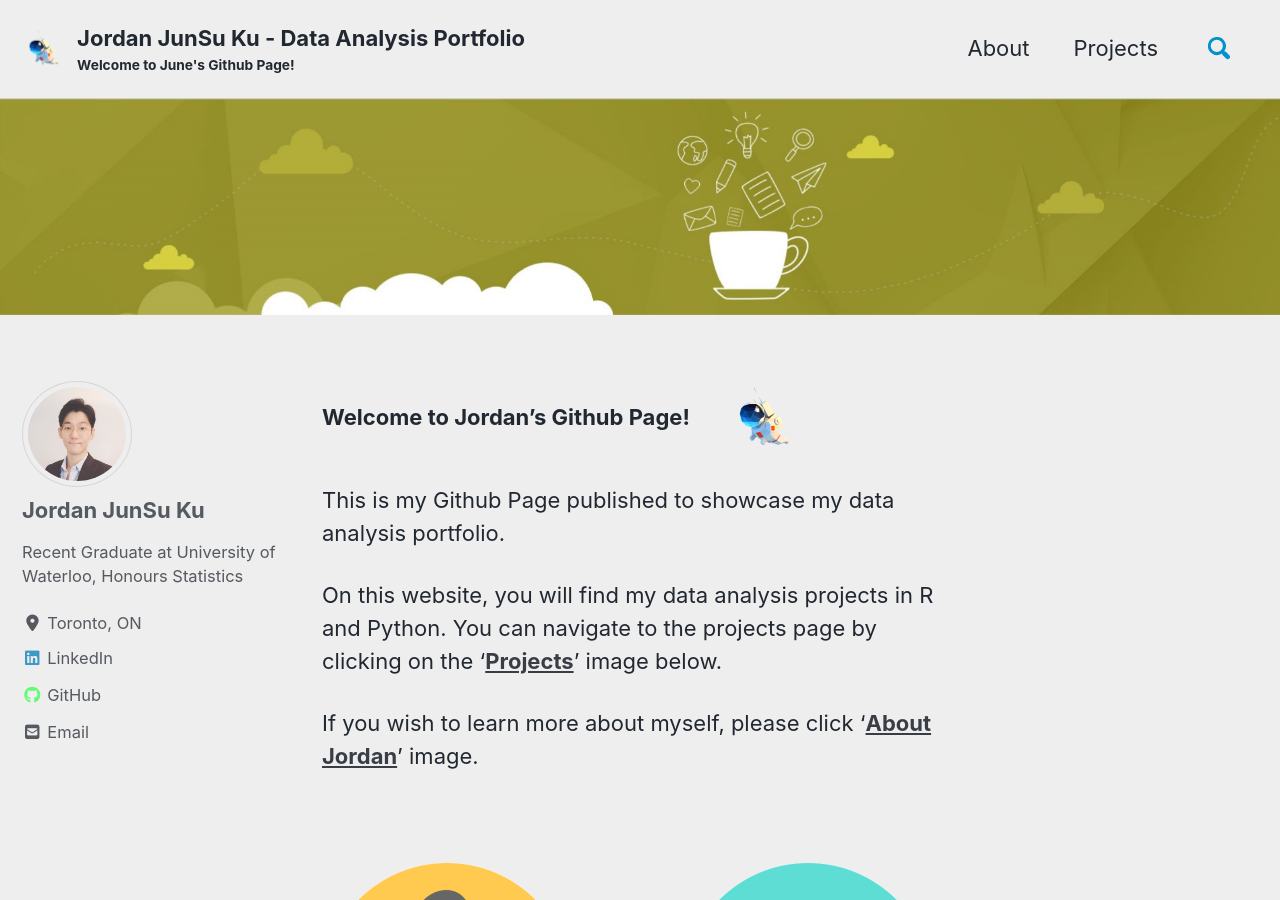
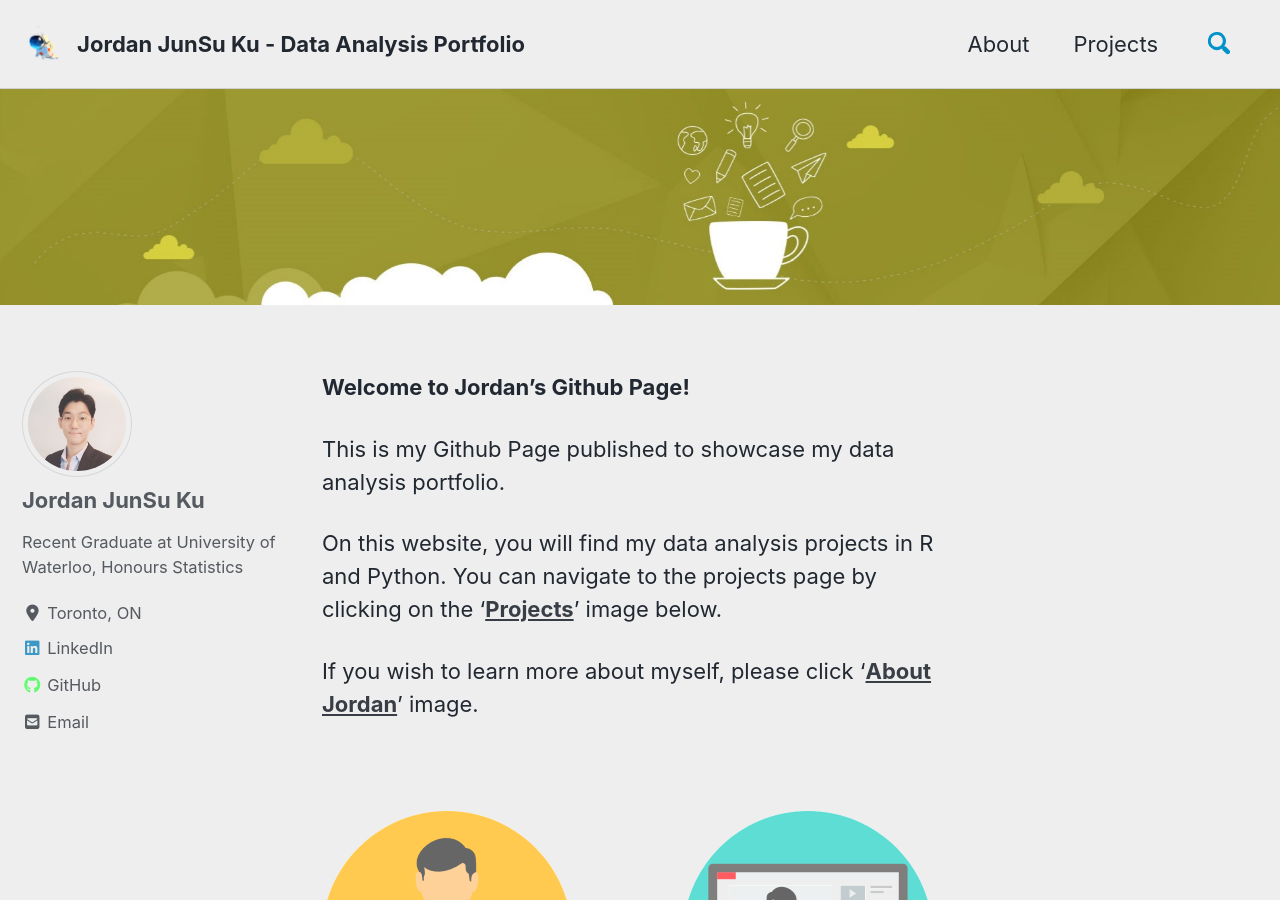
Before and after one commit to junsu-ku/junsu-ku.github.io, a Jekyll site: the page built from index.md, in a window 1280 px wide and 900 px high. Built offline with Jekyll 4.4.1, drawn with Linux system fonts in a browser that asks for light colours; cached includes are drawn as plain includes; nearby versions of some CDN libraries.

Commit message:
main page editted

```diff
--- a/_config.yml
+++ b/_config.yml
@@ -18,7 +18,7 @@ minimal_mistakes_skin    : "air" # "air", "aqua", "contrast", "dark", "dirt", "n
 locale                   : "en-US"
 title                    : "Jordan JunSu Ku - Data Analysis Portfolio"
 title_separator          : "-"
-subtitle                 : "Welcome to June's Github Page!"
+subtitle                 : ""
 name                     : "Jordan JunSu Ku"
 description              : ""
 url                      : # the base hostname & protocol for your site e.g. "https://mmistakes.github.io"
--- a/index.md
+++ b/index.md
@@ -6,7 +6,7 @@ header:
 ---
 
 
-**Welcome to Jordan's Github Page!**  &nbsp;&nbsp;&nbsp;&nbsp; ![](/images/source/icon2.png)
+**Welcome to Jordan's Github Page!**
 
 
 This is my Github Page published to showcase my data analysis portfolio.
```
